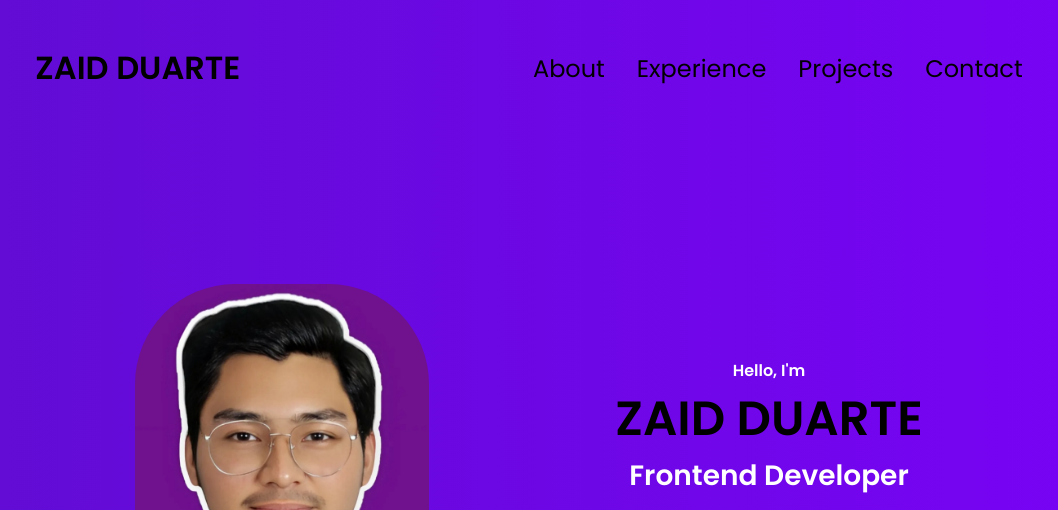
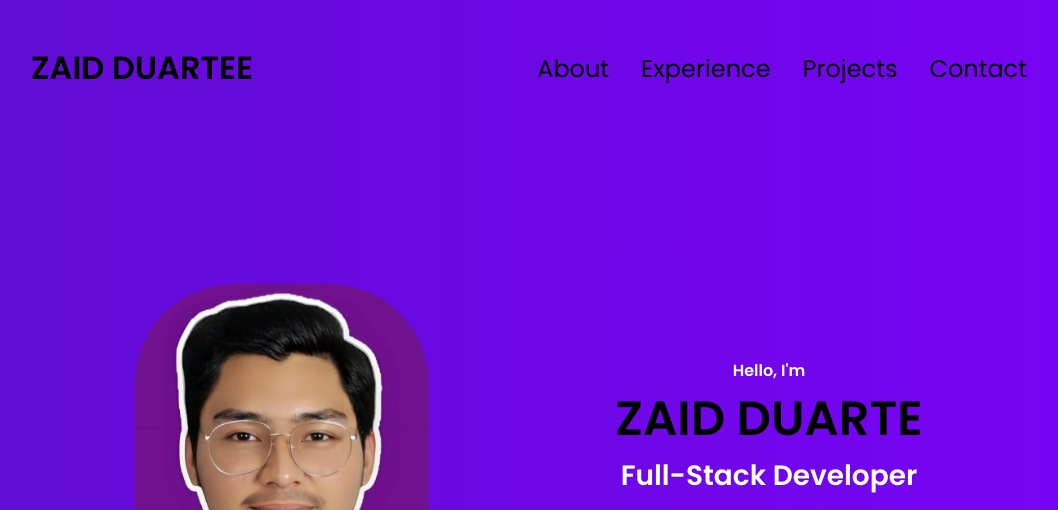
Before and after one commit to ZAIDDUARTE/html-css-js-portfolio-tutorial-2-main, a plain HTML site: page index.html in a window 1280 px wide. Shown: the top 510 px of the page, without its empty margins (111-1169 px from the left). Drawn offline with Linux system fonts and the light colour scheme.

Commit message:
Update index.html

```diff
--- a/index.html
+++ b/index.html
@@ -12,7 +12,7 @@
 
 
     <nav id="desktop-nav">
-      <div class="logo">ZAID DUARTE</div>
+      <div class="logo">ZAID DUARTEE</div>
       <div>
         <ul class="nav-links">
           <li><a href="#about">About</a></li>
@@ -23,7 +23,7 @@
       </div>
     </nav>
     <nav id="hamburger-nav">
-      <div class="logo"> ZAID DUARTE</div>
+      <div class="logo"> ZAID DUARTEE</div>
       <div class="hamburger-menu">
         <div class="hamburger-icon" onclick="toggleMenu()">
           <span></span>
@@ -45,7 +45,7 @@
       <div class="section__text">
         <p style="color: white;" class="section__text__p1">Hello, I'm</p>
         <h1 class="title">ZAID DUARTE</h1>
-        <p style="color: white;" class="section__text__p2">Frontend Developer</p>
+        <p style="color: white;" class="section__text__p2">Full-Stack Developer</p>
         <div class="btn-container">
           <button
             class="btn btn-color-2"
```
